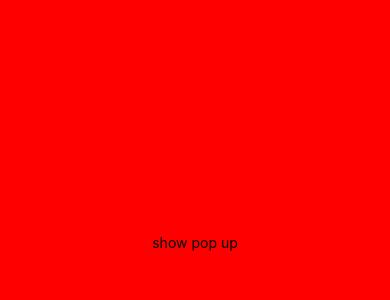
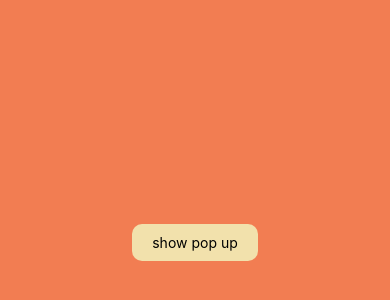
Before and after one commit to mrpmohiburrahman/popUpUsingReactNavigation, a React Native app: screen / in a window 390 px wide. Shown: the part 180-480 px from the top of the page. Built offline with nearby package versions, Linux system fonts and the light colour scheme.

Commit message:
fix styline

```diff
--- a/App.js
+++ b/App.js
@@ -11,40 +11,52 @@ const Home = ({ navigation }) => {
     <View
       style={{
         flex: 1,
-        backgroundColor: 'red',
+        backgroundColor: '#F27D52',
         alignItems: 'center',
         justifyContent: 'center'
       }}>
-      <TouchableOpacity onPress={() => navigation.navigate('Popup')}>
-        <View>
+      <TouchableOpacity
+        onPress={() => navigation.navigate('Popup')}
+        style={{
+          backgroundColor: '#F2E1AC',
+          paddingHorizontal: 20,
+          paddingVertical: 10,
+          borderRadius: 10
+        }}>
         <Text style={{ color: 'black' }}>show pop up</Text>
-        </View>
       </TouchableOpacity>
       <StatusBar style="auto" />
     </View>
   );
 };
 
-const Popup = () => {
+const Popup = ({ navigation }) => {
   return (
-    <View style={{ flex: 1 }}>
     <View
       style={{
+        // flex: 1,
         position: 'absolute',
         left: 0,
         right: 0,
         bottom: 0,
         top: SCREEN_HEIGHT * 0.8,
-          backgroundColor: 'white'
+        backgroundColor: '#F2E1AC'
       }}>
-        <TouchableOpacity
+      <View
         style={{
+          flex: 1,
           justifyContent: 'center',
           alignItems: 'center'
         }}>
-          <View>
-            <Text>Subscribe 🤪🤐😇</Text>
-          </View>
+        <TouchableOpacity
+          onPress={() => navigation.goBack()}
+          style={{
+            backgroundColor: '#F26E22',
+            paddingHorizontal: 20,
+            paddingVertical: 10,
+            borderRadius: 10
+          }}>
+          <Text>Subscribe</Text>
         </TouchableOpacity>
       </View>
     </View>
```
Lines whose indentation alone changed are shown as unchanged.
